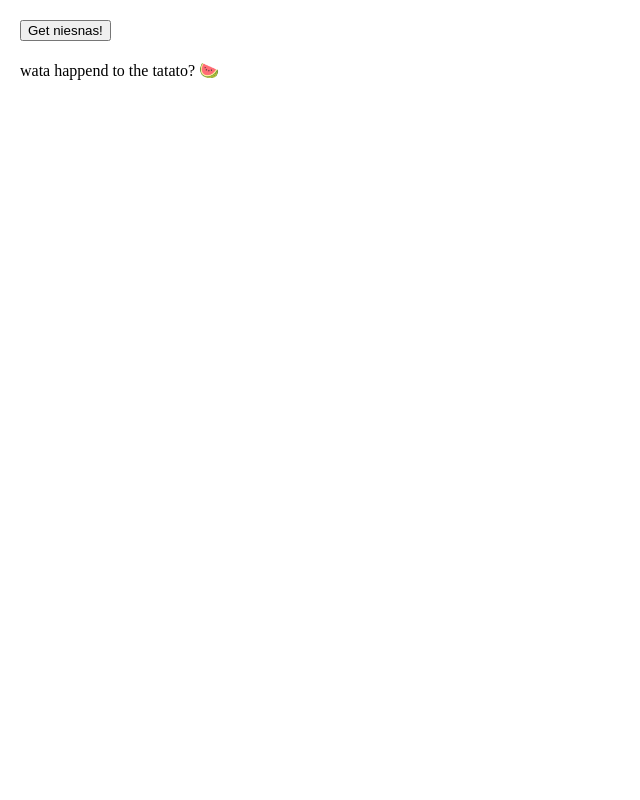
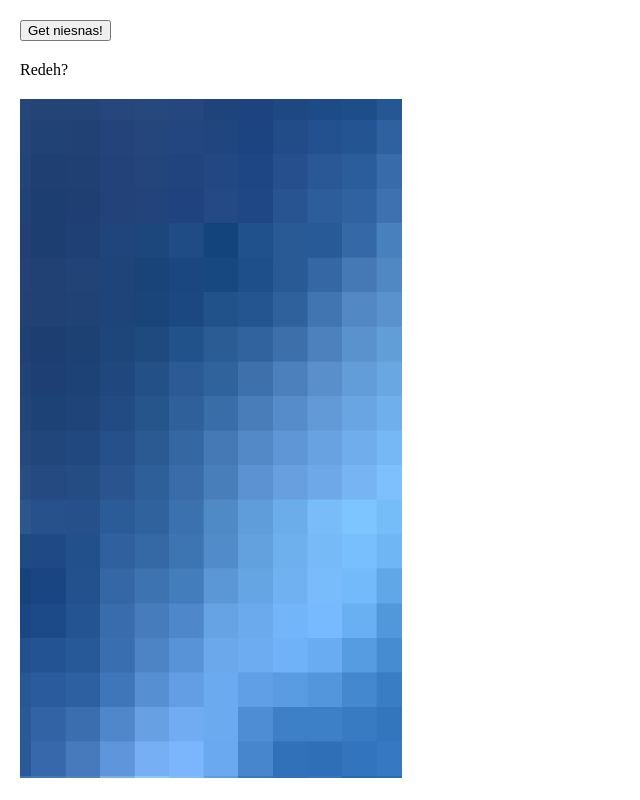
Before and after one commit to icguy/niesnas, a website: page index.html in a window 1280 px wide. Both pictures are taken after a click on the button "Get niesnas!". Shown: the whole page, without its empty margins (0-640 px from the left). Drawn offline with nearby package versions, Linux system fonts and the light colour scheme.

Commit message:
globalzoom

```diff
--- a/index.html
+++ b/index.html
@@ -14,10 +14,8 @@
 	</div>
 	<div id="main">
 		<div id="text"></div>
-		<!-- <div id="buttons">
-			<button id="yesButton">YAS</button>
-			<button id="noButton">NOP</button>
-		</div> -->
+		<div id="testdiv">
+		</div>
 		<div id="images">
 			<div id="ridol" class="image"></div>
 			<div id="sol" class="image"></div>
--- a/index.js
+++ b/index.js
@@ -1,3 +1,4 @@
+
 $(document).ready(function () {
 	let $main = $("#main");
 	let $button = $("#getButton");
@@ -7,6 +8,19 @@ $(document).ready(function () {
 	let $sol = $("#sol");
 	let $images = $("#images");
 	let $sapphire = $("#sapphire");
+	let $testDiv = $("#testdiv");
+
+	let globalZoom = Math.min(($testDiv.width() - 20) / 720, ($testDiv.height() - 20) / 1280.0);
+	console.log(globalZoom);
+	$images.children().css({
+		"width": 720 * globalZoom,
+		"height": 1280 * globalZoom,
+		"background-size": `${720 * globalZoom}px ${1280 * globalZoom}px`
+	});
+	$sapphire.css({
+		"background-size": `contain`
+	})
+	$testDiv.hide();
 
 	function createRidolStep(text) {
 		return () => {
@@ -45,11 +59,11 @@ $(document).ready(function () {
 			$solblur.show();
 
 			// let zoom = 1;
-			let zoom = 456.0 / 7;
+			let zoom = 456.0 / 7 * globalZoom;
 			let w = 1985 * zoom;
 			let h = 2394 * zoom;
-			let x = 216 - zoom * 806
-			let y = 299 - zoom * 1505
+			let x = 216  * globalZoom - zoom * 806
+			let y = 299  * globalZoom - zoom * 1505
 			$sol.css({
 				"opacity": 0
 			});
@@ -66,13 +80,11 @@ $(document).ready(function () {
 			$text.show();
 			$text.text(text);
 			$images.show();
-			// $sol.show();
 			$solblur.show();
 
-			// let zoom = 1;
 			let zoom = 0.5;
-			let w = 1985 * zoom;
-			let h = 2394 * zoom;
+			let w = 1985 * zoom * globalZoom;
+			let h = 2394 * zoom * globalZoom;
 			$sol.css({
 				"opacity": 0
 			});
@@ -96,28 +108,28 @@ $(document).ready(function () {
 	}
 
 	let steps = [
-		"wata happend to the tatato? 🍉",
-		"wel helo ma nam iz Loooca an eym a speshul pag 🍉",
-		"nyam nyam sajt, sonka, puha kenyérke, bacon, csoki, süti, CSOKI, MÉG TÖBB CSOKI CSOKIIIIIIIII!! (elnézést, kicsit elragadott a hév) 🍉",
-		"tengerpart, feggőágy, SZUNDI! 🍉",
-		"tengerpart, feggőágy, SZUNDI! 🍉",
-		"oooh luk a vargagyuláné! 🍉",
-		"Hopá!",
-		"Ez valami új?",
-		"Piszony!",
-		"Készültem egy pindurka meglepetéssel!",
-		"De előtte...",
-		"Elárulok egy titokt!",
-		createRidolStep("Emlékszel erre?"),
-		createRidolStep("Ez egy részlet egy képből!"),
-		createSolStep("Ez egy részlet egy képből!"),
-		createSolStep("Hogy mit ábrázol a kép?"),
-		"Egy titkot™!",
-		":O",
-		"Egy olyan titkot™ aminek én nagyon örültem.",
-		"Annyira, hogy nem tudtam egy kicsit nem elmondani.",
-		"Ezért csináltam belőle egy ridolt™! Amit ugyan nem lehetett megfejteni, de egy kicsit elújságoztam neked a titkot™!",
-		"Most viszont meg is mutatom a megfejtést™!",
+		// "wata happend to the tatato? 🍉",
+		// "wel helo ma nam iz Loooca an eym a speshul pag 🍉",
+		// "nyam nyam sajt, sonka, puha kenyérke, bacon, csoki, süti, CSOKI, MÉG TÖBB CSOKI CSOKIIIIIIIII!! (elnézést, kicsit elragadott a hév) 🍉",
+		// "tengerpart, feggőágy, SZUNDI! 🍉",
+		// "tengerpart, feggőágy, SZUNDI! 🍉",
+		// "oooh luk a vargagyuláné! 🍉",
+		// "Hopá!",
+		// "Ez valami új?",
+		// "Piszony!",
+		// "Készültem egy pindurka meglepetéssel!",
+		// "De előtte...",
+		// "Elárulok egy titokt!",
+		// createRidolStep("Emlékszel erre?"),
+		// createRidolStep("Ez egy részlet egy képből!"),
+		// createSolStep("Ez egy részlet egy képből!"),
+		// createSolStep("Hogy mit ábrázol a kép?"),
+		// "Egy titkot™!",
+		// ":O",
+		// "Egy olyan titkot™ aminek én nagyon örültem.",
+		// "Annyira, hogy nem tudtam egy kicsit nem elmondani.",
+		// "Ezért csináltam belőle egy ridolt™! Amit ugyan nem lehetett megfejteni, de egy kicsit elújságoztam neked a titkot™!",
+		// "Most viszont meg is mutatom a megfejtést™!",
 		createSolStep("Redeh?"),
 		createSolBlurStep("Luk!"),
 		createFinalStep("Dis!"),
--- a/style.css
+++ b/style.css
@@ -25,10 +25,8 @@ body {
 #main {
 	height: 100%;
 	width: 100%;
-}
-
-#main * {
-	display: none;
+    display: grid;
+    grid-auto-rows: auto 1fr;
 }
 
 #getButton {
@@ -39,17 +37,16 @@ body {
 	margin-bottom: 20px;
 }
 
+#images {
+	display: none;
+}
+
 #images > * {
 	width: 720;
 	height: 1280;
 	display: none;
 	transition: opacity 2s ease;
 	background-repeat: no-repeat;
-}
-
-.image {
-	width: 720;
-	height: 1280;
 	position: absolute;
 }
 
@@ -75,3 +72,6 @@ body {
 	image-rendering: pixelated;
 	background-repeat: no-repeat;
 }
+
+#testdiv {
+}
```
